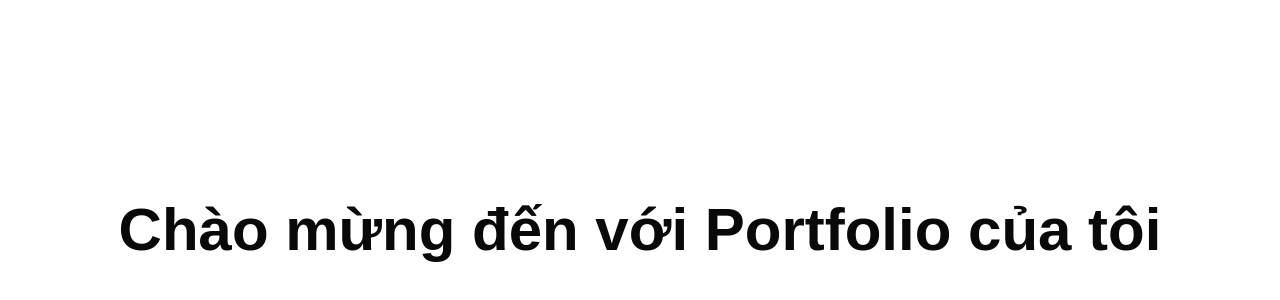
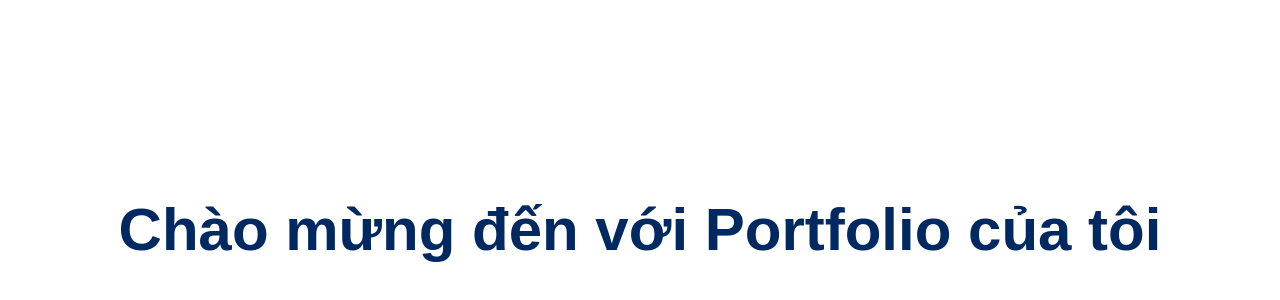
Before and after one commit to vunguyenkhanh/portfolio-website, a Next.js app: page / in a window 1280 px wide. Shown: the part 122-422 px from the top of the page. Built offline with nearby package versions, Linux system fonts and the light colour scheme.

Commit message:
feat: Implement comprehensive color palette and theme configuration

```diff
--- a/app/globals.css
+++ b/app/globals.css
@@ -8,57 +8,78 @@ body {
 
 @layer base {
   :root {
-    --background: 0 0% 100%;
-    --foreground: 240 10% 3.9%;
-    --card: 0 0% 100%;
-    --card-foreground: 240 10% 3.9%;
-    --popover: 0 0% 100%;
-    --popover-foreground: 240 10% 3.9%;
-    --primary: 240 5.9% 10%;
-    --primary-foreground: 0 0% 98%;
-    --secondary: 240 4.8% 95.9%;
-    --secondary-foreground: 240 5.9% 10%;
-    --muted: 240 4.8% 95.9%;
-    --muted-foreground: 240 3.8% 46.1%;
-    --accent: 240 4.8% 95.9%;
-    --accent-foreground: 240 5.9% 10%;
+    /* Color Palette */
+    --color-primary: 215 100% 19%; /* #03045E */
+    --color-primary-dark: 217 97% 27%; /* #023E8A */
+    --color-secondary: 207 100% 36%; /* #0077B6 */
+    --color-accent: 201 100% 39%; /* #0096C7 */
+    --color-accent-light: 190 100% 42%; /* #00B4D8 */
+    --color-info: 190 64% 53%; /* #48CAE4 */
+    --color-info-light: 190 76% 75%; /* #90E0EF */
+    --color-subtle: 190 71% 82%; /* #ADE8F4 */
+    --color-subtle-light: 190 69% 89%; /* #CAF0F8 */
+    --color-white: 0 0% 100%; /* #FFFFFF */
+
+    /* System Colors */
+    --background: var(--color-white);
+    --foreground: var(--color-primary);
+
+    --card: var(--color-white);
+    --card-foreground: var(--color-primary);
+
+    --popover: var(--color-white);
+    --popover-foreground: var(--color-primary);
+
+    --primary: var(--color-primary);
+    --primary-foreground: var(--color-white);
+
+    --secondary: var(--color-secondary);
+    --secondary-foreground: var(--color-white);
+
+    --muted: var(--color-subtle-light);
+    --muted-foreground: var(--color-primary-dark);
+
+    --accent: var(--color-accent);
+    --accent-foreground: var(--color-white);
+
     --destructive: 0 84.2% 60.2%;
-    --destructive-foreground: 0 0% 98%;
-    --border: 240 5.9% 90%;
-    --input: 240 5.9% 90%;
-    --ring: 240 10% 3.9%;
-    --chart-1: 12 76% 61%;
-    --chart-2: 173 58% 39%;
-    --chart-3: 197 37% 24%;
-    --chart-4: 43 74% 66%;
-    --chart-5: 27 87% 67%;
+    --destructive-foreground: var(--color-white);
+
+    --border: var(--color-subtle);
+    --input: var(--color-subtle);
+    --ring: var(--color-primary);
+
     --radius: 0.5rem;
   }
+
   .dark {
-    --background: 240 10% 3.9%;
-    --foreground: 0 0% 98%;
-    --card: 240 10% 3.9%;
-    --card-foreground: 0 0% 98%;
-    --popover: 240 10% 3.9%;
-    --popover-foreground: 0 0% 98%;
-    --primary: 0 0% 98%;
-    --primary-foreground: 240 5.9% 10%;
-    --secondary: 240 3.7% 15.9%;
-    --secondary-foreground: 0 0% 98%;
-    --muted: 240 3.7% 15.9%;
-    --muted-foreground: 240 5% 64.9%;
-    --accent: 240 3.7% 15.9%;
-    --accent-foreground: 0 0% 98%;
+    --background: var(--color-primary);
+    --foreground: var(--color-subtle-light);
+
+    --card: var(--color-primary-dark);
+    --card-foreground: var(--color-subtle-light);
+
+    --popover: var(--color-primary-dark);
+    --popover-foreground: var(--color-subtle-light);
+
+    --primary: var(--color-subtle-light);
+    --primary-foreground: var(--color-primary);
+
+    --secondary: var(--color-accent-light);
+    --secondary-foreground: var(--color-primary);
+
+    --muted: var(--color-primary-dark);
+    --muted-foreground: var(--color-info-light);
+
+    --accent: var(--color-accent-light);
+    --accent-foreground: var(--color-primary);
+
     --destructive: 0 62.8% 30.6%;
-    --destructive-foreground: 0 0% 98%;
-    --border: 240 3.7% 15.9%;
-    --input: 240 3.7% 15.9%;
-    --ring: 240 4.9% 83.9%;
-    --chart-1: 220 70% 50%;
-    --chart-2: 160 60% 45%;
-    --chart-3: 30 80% 55%;
-    --chart-4: 280 65% 60%;
-    --chart-5: 340 75% 55%;
+    --destructive-foreground: var(--color-subtle-light);
+
+    --border: var(--color-secondary);
+    --input: var(--color-secondary);
+    --ring: var(--color-subtle-light);
   }
 }
 
--- a/tailwind.config.ts
+++ b/tailwind.config.ts
@@ -1,11 +1,11 @@
-import type { Config } from "tailwindcss";
+import type { Config } from 'tailwindcss';
 
 export default {
-    darkMode: ["class"],
+  darkMode: ['class'],
   content: [
-    "./pages/**/*.{js,ts,jsx,tsx,mdx}",
-    "./components/**/*.{js,ts,jsx,tsx,mdx}",
-    "./app/**/*.{js,ts,jsx,tsx,mdx}",
+    './pages/**/*.{js,ts,jsx,tsx,mdx}',
+    './components/**/*.{js,ts,jsx,tsx,mdx}',
+    './app/**/*.{js,ts,jsx,tsx,mdx}',
   ],
   theme: {
     extend: {
@@ -14,31 +14,41 @@ export default {
         foreground: 'hsl(var(--foreground))',
         card: {
           DEFAULT: 'hsl(var(--card))',
-  				foreground: 'hsl(var(--card-foreground))'
+          foreground: 'hsl(var(--card-foreground))',
         },
         popover: {
           DEFAULT: 'hsl(var(--popover))',
-  				foreground: 'hsl(var(--popover-foreground))'
+          foreground: 'hsl(var(--popover-foreground))',
         },
         primary: {
           DEFAULT: 'hsl(var(--primary))',
-  				foreground: 'hsl(var(--primary-foreground))'
+          foreground: 'hsl(var(--primary-foreground))',
+          dark: 'hsl(var(--color-primary-dark))',
         },
         secondary: {
           DEFAULT: 'hsl(var(--secondary))',
-  				foreground: 'hsl(var(--secondary-foreground))'
+          foreground: 'hsl(var(--secondary-foreground))',
         },
         muted: {
           DEFAULT: 'hsl(var(--muted))',
-  				foreground: 'hsl(var(--muted-foreground))'
+          foreground: 'hsl(var(--muted-foreground))',
         },
         accent: {
           DEFAULT: 'hsl(var(--accent))',
-  				foreground: 'hsl(var(--accent-foreground))'
+          foreground: 'hsl(var(--accent-foreground))',
+          light: 'hsl(var(--color-accent-light))',
         },
         destructive: {
           DEFAULT: 'hsl(var(--destructive))',
-  				foreground: 'hsl(var(--destructive-foreground))'
+          foreground: 'hsl(var(--destructive-foreground))',
+        },
+        info: {
+          DEFAULT: 'hsl(var(--color-info))',
+          light: 'hsl(var(--color-info-light))',
+        },
+        subtle: {
+          DEFAULT: 'hsl(var(--color-subtle))',
+          light: 'hsl(var(--color-subtle-light))',
         },
         border: 'hsl(var(--border))',
         input: 'hsl(var(--input))',
@@ -48,15 +58,15 @@ export default {
           '2': 'hsl(var(--chart-2))',
           '3': 'hsl(var(--chart-3))',
           '4': 'hsl(var(--chart-4))',
-  				'5': 'hsl(var(--chart-5))'
-  			}
+          '5': 'hsl(var(--chart-5))',
+        },
       },
       borderRadius: {
         lg: 'var(--radius)',
         md: 'calc(var(--radius) - 2px)',
-  			sm: 'calc(var(--radius) - 4px)'
-  		}
-  	}
+        sm: 'calc(var(--radius) - 4px)',
       },
-  plugins: [require("tailwindcss-animate")],
+    },
+  },
+  plugins: [require('tailwindcss-animate')],
 } satisfies Config;
```
Lines whose indentation alone changed are shown as unchanged.
